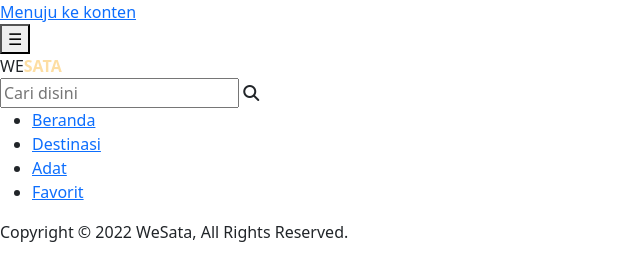
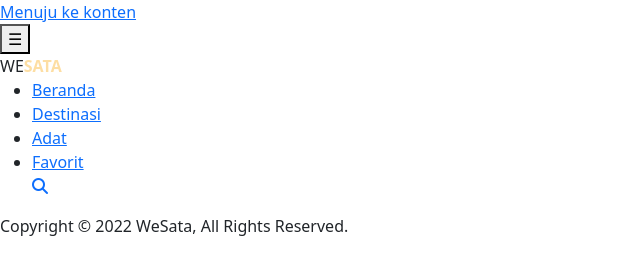
Before and after one commit to Rizky0606/WeSata, a website: page src/templates/index.html in a window 1280 px wide. Shown: the whole page, without its empty margins (0-640 px from the left). Drawn offline with nearby package versions, Linux system fonts and the light colour scheme.

Commit message:
Change menu navbar and create route search

```diff
--- a/src/scripts/routes/routes.js
+++ b/src/scripts/routes/routes.js
@@ -4,6 +4,7 @@ import Adat from "../views/pages/adat";
 import DetailWisata from "../views/pages/detail-wisata";
 import DetailAdat from "../views/pages/detail-adat";
 import Favorite from "../views/pages/favorite";
+import Search from "../views/pages/search";
 
 const routes = {
     '/': Home,
@@ -12,6 +13,7 @@ const routes = {
     '/detail-wisata/:id': DetailWisata,
     '/detail-adat/:id': DetailAdat,
     '/favorite': Favorite,
+    '/search': Search,
 };
 
 export default routes;
--- a/src/styles/responsive.css
+++ b/src/styles/responsive.css
@@ -32,7 +32,6 @@
 
 @media screen and (max-width: 768px){
     header{
-        display: block;
         padding: 0;
     }
 }
--- a/src/styles/style.css
+++ b/src/styles/style.css
@@ -31,7 +31,7 @@ header{
     padding: 8px 16px;
     background-color: black;
     display: grid;
-    grid-template-columns: auto 1fr auto;
+    grid-template-columns: auto 1fr 1fr;
     position: sticky;
     top: 0;
     width: 100%;
@@ -72,7 +72,7 @@ header .title{
 /* Navbar */
 nav {
     display: flex;
-    justify-content: space-between;
+    justify-content: space-around;
     width: 100%;
     position: relative;
     text-align: center;
@@ -91,7 +91,6 @@ nav ul{
     list-style: none;
     align-items: center;
     margin-bottom: 0;
-    padding-right: 30px;
 }
 
 nav ul li{
@@ -115,38 +114,18 @@ nav ul li:hover a{
     height: 13px;
 }
 
-nav .search-container{
-    display: flex;
-    margin: auto 0;
-    height: 35px;
-    line-height: 35px;
-    margin-right: 100px;
+#search {
+    color: #fff;
+    cursor: pointer;
+    padding: 5px 10px;
+    border-radius: 40%;
 }
 
-nav .search-container input{
-    width: 250px;
-    border: none;
-    outline: none;
-    background: #fff;
-    height: 100%;
-    padding: 0 10px;
-    font-size: 16px;
+.search-container:hover #search{
+    background-color: #fff;
+    color: #FFB21B;
 }
 
-nav .search-container i{
-    background: #fff;
-    color: #FFB21B;
-    font-size: 20px;
-    padding: 8px;
-    position: relative;
-    height: 100%;
-    z-index: 1;
-    cursor: pointer;
-}
-
-nav .search-container i:hover{
-    color: black;
-}
 
 /*hero*/
 .hero {
--- a/src/templates/index.html
+++ b/src/templates/index.html
@@ -20,15 +20,14 @@
         </div>
         <div class="title">WE<b style="color: #FDDEA3;">SATA</b></div>
         <nav class="navigation" id="navigationDrawer">
-            <div class="search-container">
-                <input type="search" placeholder="Cari disini">
-                <i class="fa-solid fa-magnifying-glass"></i>
-            </div>
             <ul>
                 <li><a href="/">Beranda</a></li>
                 <li><a href="#/wisata">Destinasi</a></li>
                 <li><a href="#/adat">Adat</a></li>
                 <li><a href="#/favorite">Favorit</a></li>
+                <div class="search-container">
+                    <a href="#/search"><i class="fa-solid fa-magnifying-glass" id="search"></i></a>
+                </div>
             </ul>
         </nav>
 
```
Also changed, not shown: src/scripts/views/pages/search.js (added, +19 -0 lines), src/scripts/views/templates/template-views.js (+6 -6 lines), src/styles/detail.css (+9 -3 lines), dist/sw.js.
